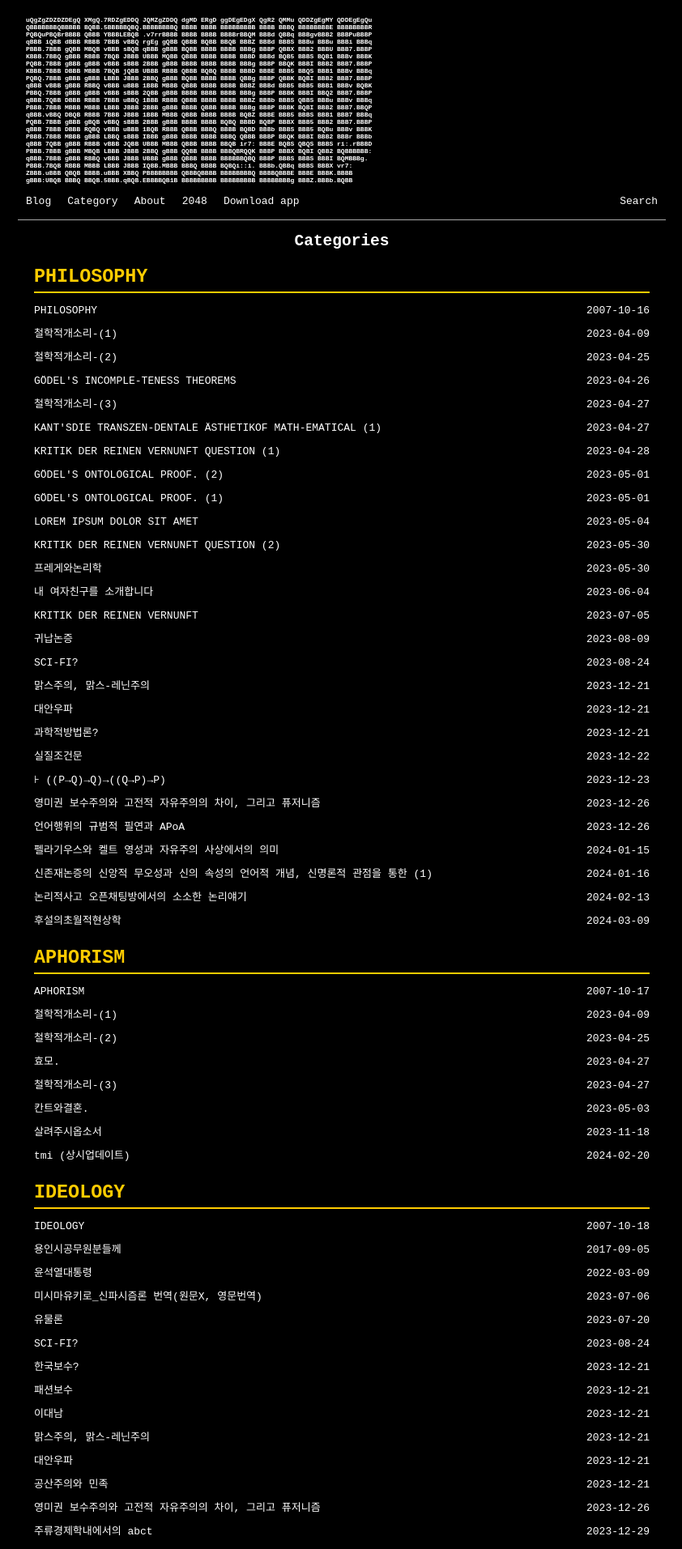
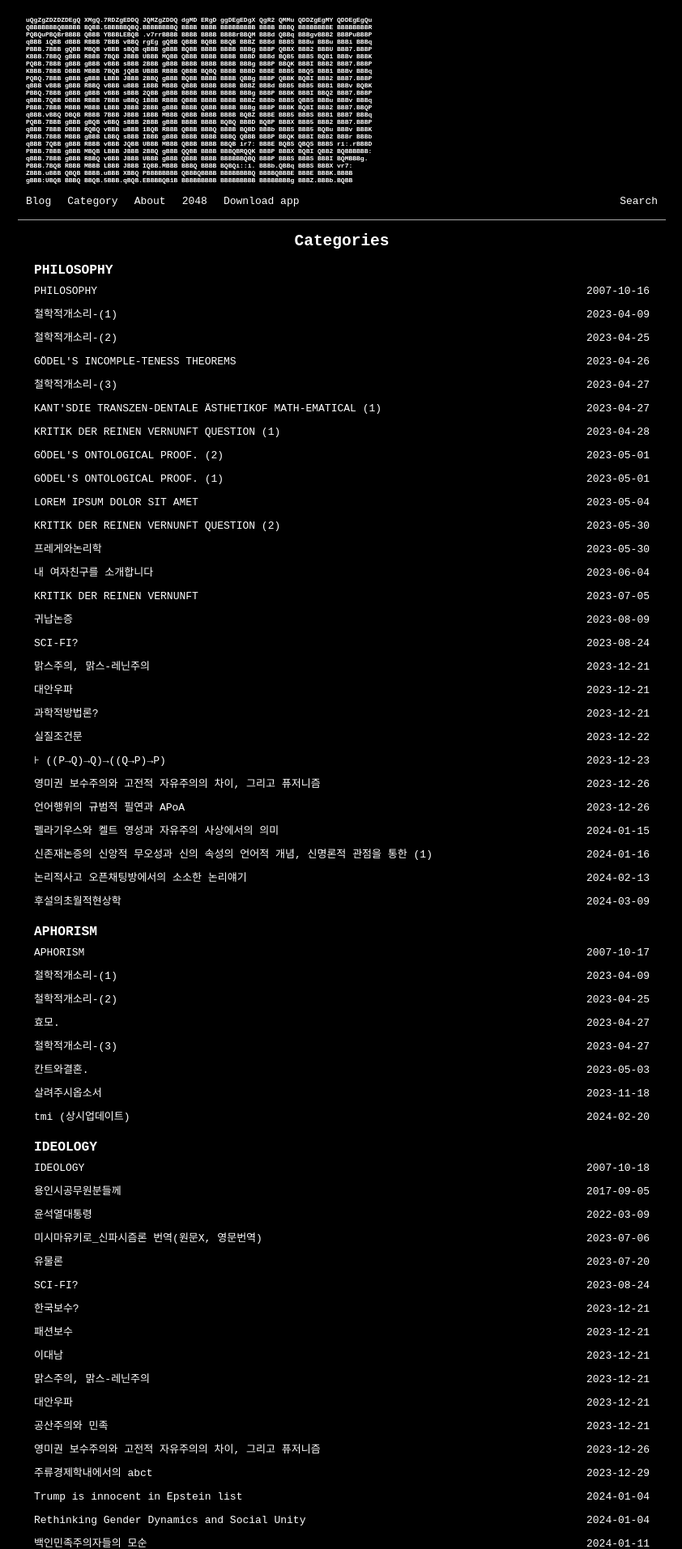
Before and after one commit to whoisrealminjueun/whoisrealminjueun.github.io, a Jekyll site: the page built from pages/category.html, in a window 1280 px wide. Shown: the top 1913 px of the page at 81% size, without its empty margins (218-1060 px from the left). Built offline with Jekyll 4.4.1, drawn with Linux system fonts in a browser that asks for light colours.

Commit message:
Update category.scss

```diff
--- a/_sass/category.scss
+++ b/_sass/category.scss
@@ -10,22 +10,36 @@
   list-style-type: none;
 }
 
+/* 카테고리 제목 스타일 */
 .categories-list li h2 {
-  font-size: 1.8em;
-  font-weight: bold;
-  margin-top: 20px;
-  margin-bottom: 10px;
-  color: #ffcc00;
-  text-transform: uppercase;
-  border-bottom: 2px solid #ffcc00;
-  padding-bottom: 5px;
-  cursor: pointer;
+  font-size: 1.25rem; /* 적당한 크기 */
+  font-weight: bold;  /* 볼드 처리 */
+  margin-top: 15px;
+  margin-bottom: 5px;
+  color: #fff;        /* 예: 흰색 (배경이 어두울 때 잘 보임) */
+  cursor: pointer;    /* 마우스 포인터로 바뀌도록 */
 }
 
+/* 실제 포스트 목록 */
 .posts-list {
   margin-top: 10px;
 }
 
+/* 처음에 목록을 숨기기 위한 클래스 */
 .hidden {
   display: none;
 }
+
+/* 기타 기존 스타일 재사용 */
+.category-list-item {
+  display: block;
+  position: relative;
+  margin: 7px 0;
+  overflow: hidden;
+  line-height: 24px;
+}
+
+.category-list-item-name {
+  width: calc(100% - 100px);
+  font-weight: 300;
+}
```
